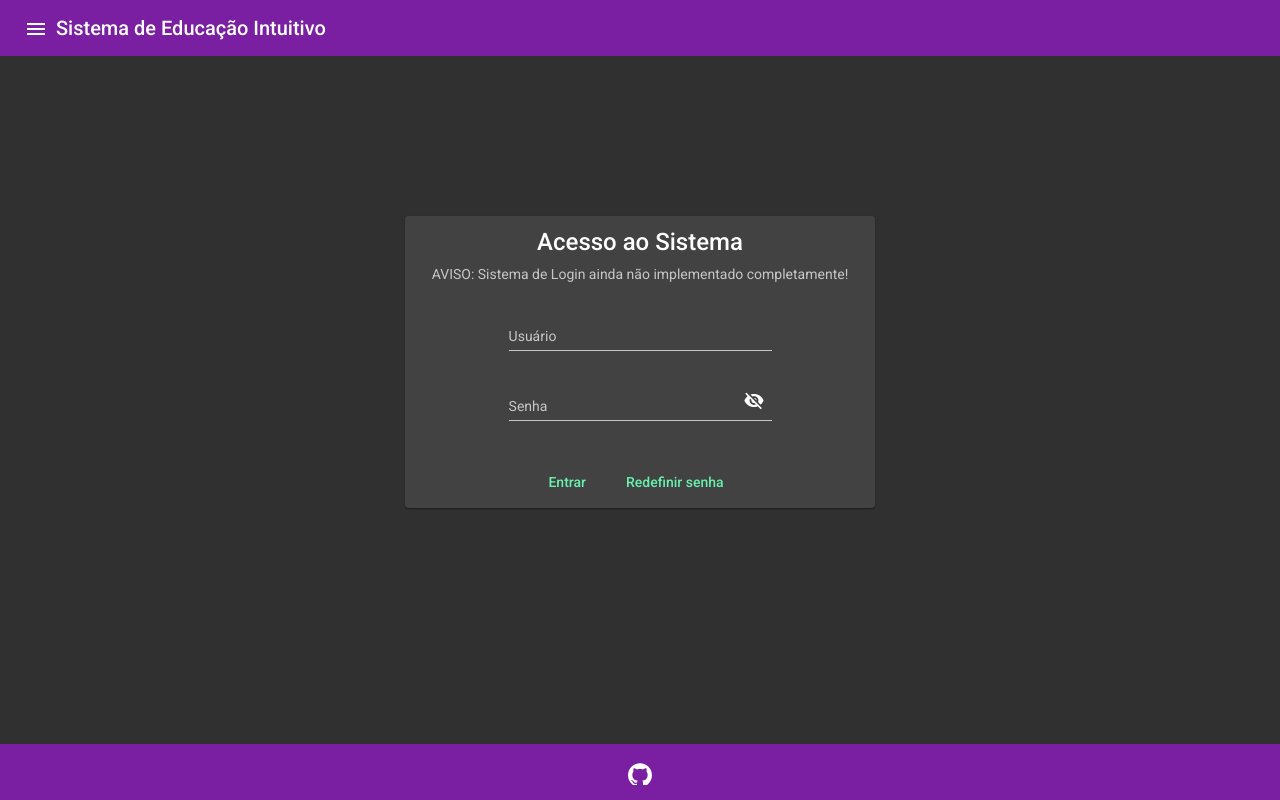
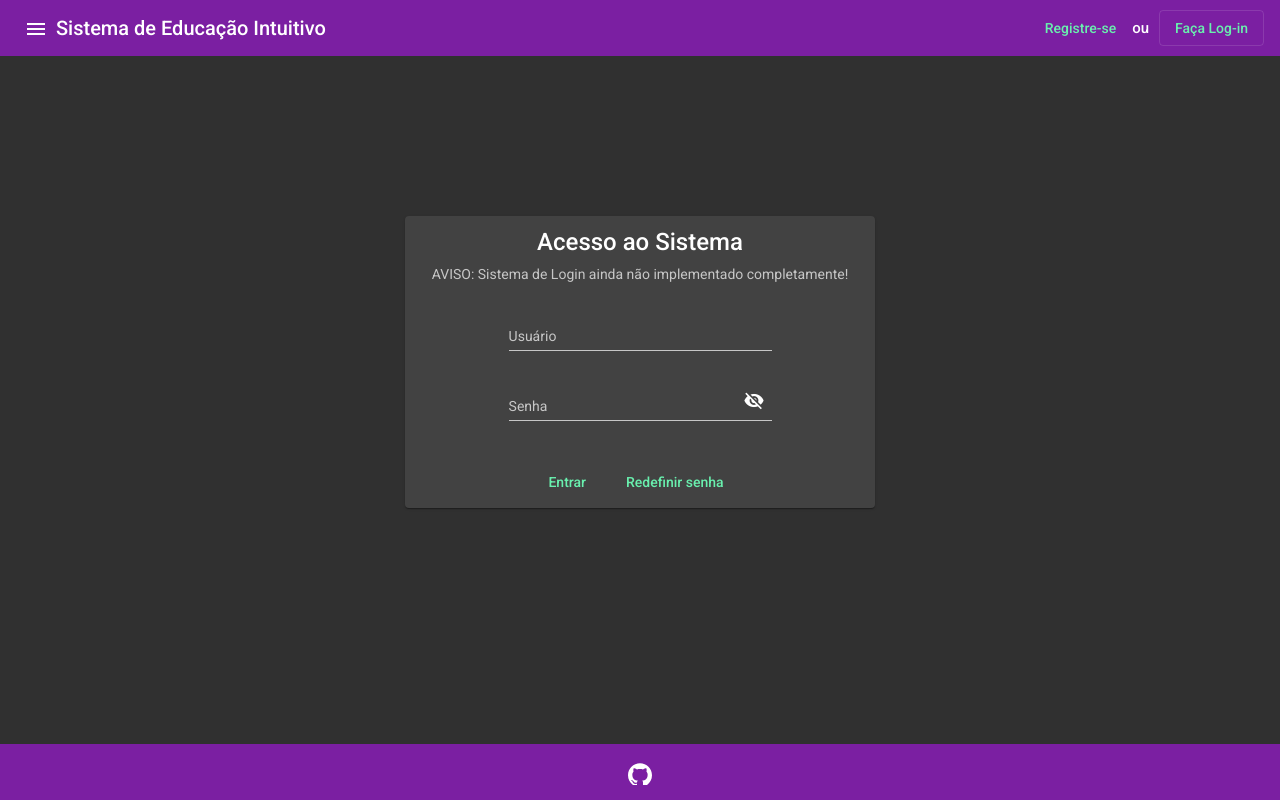
Before and after one commit to yuriel-v/sei, an Angular app in the folder src/sei-front/: page /login in a window 1280 px wide. Built offline with nearby package versions, Linux system fonts and the light colour scheme.

Commit message:
[feature] Header adjustments

```diff
--- a/src/sei-front/src/app/shared/header/header.component.html
+++ b/src/sei-front/src/app/shared/header/header.component.html
@@ -2,5 +2,10 @@
     <button (click)="sidebarToggle()" mat-icon-button>
         <mat-icon>menu</mat-icon>
     </button>
-    Sistema de Educação Intuitivo
+    <span style="cursor: pointer;" [routerLink]="['']">Sistema de Educação Intuitivo</span>
+    <div style="margin-left: auto;">
+        <button mat-button color="accent"> Registre-se </button>
+        <span style="font-size: 15px; padding-right: 10px;">ou</span>
+        <button [routerLink]="['login']" mat-stroked-button color="accent"> Faça Log-in </button>
+    </div>
 </mat-toolbar>
```
